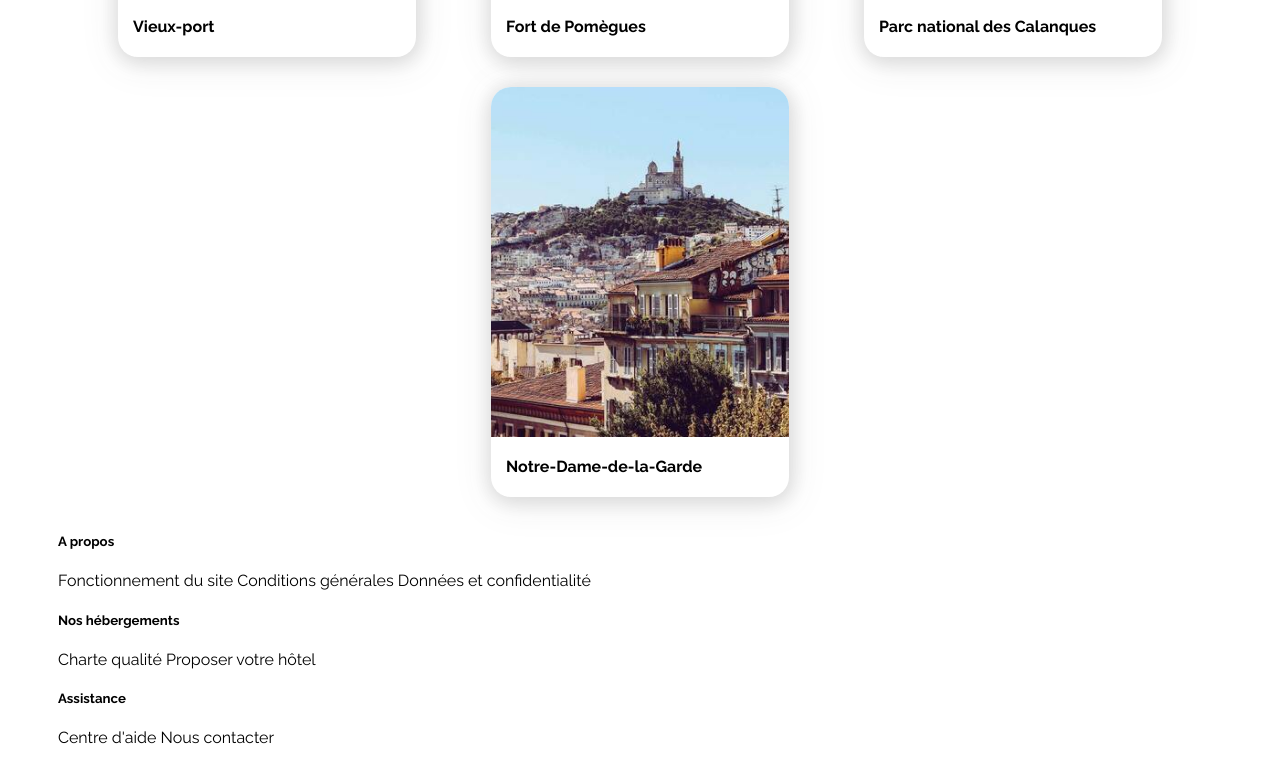
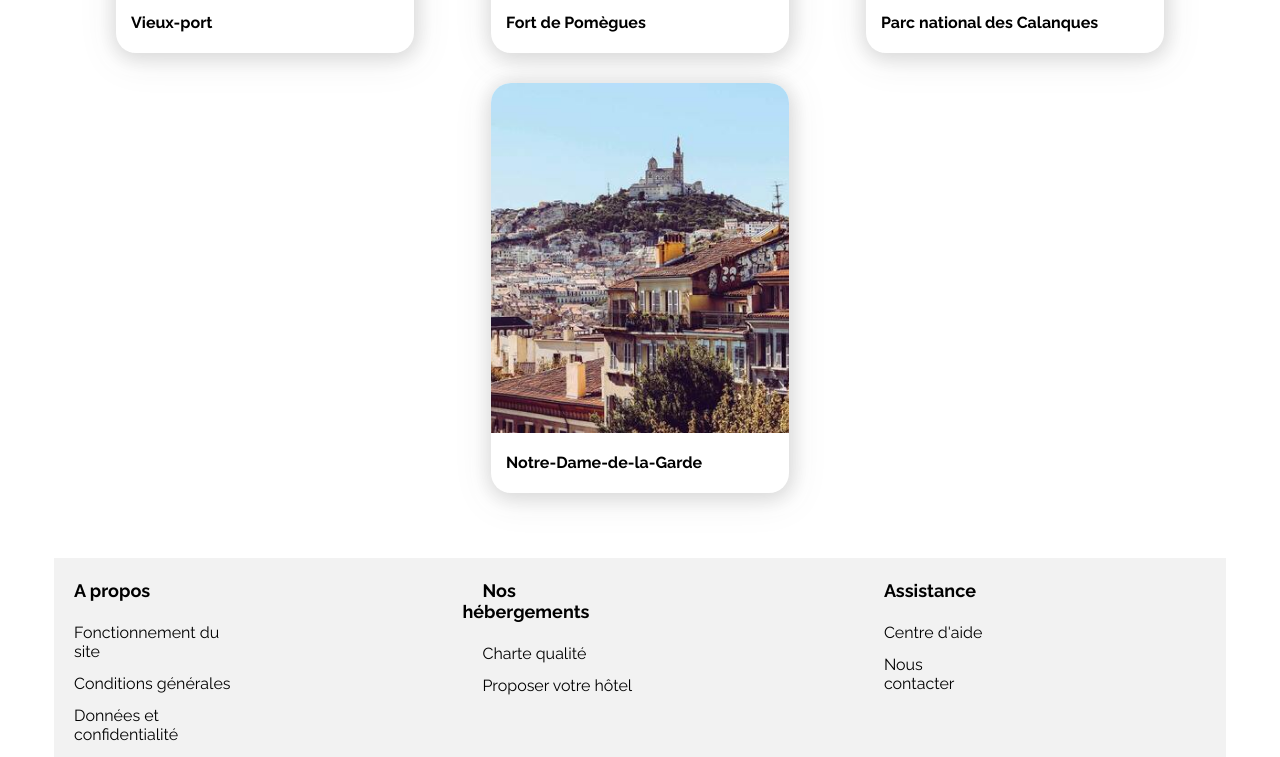
Before and after one commit to LaurieLM/Projet2_BOOKI_Lespinasse_Laurie, a plain HTML site: page index.html in a window 1280 px wide. Shown: the part 1685-2442 px from the top of the page. Drawn offline with Linux system fonts and the light colour scheme.

Commit message:
CSS footer

```diff
--- a/CSS/style.css
+++ b/CSS/style.css
@@ -16,6 +16,7 @@
 body {
     display: flex;
     justify-content: center;
+    margin: 4px 4px 0 4px;
 }
 
 /****** Header ***********/
@@ -370,6 +371,33 @@ a {
 }
 
 
+/****** Footer ***********/
+
+footer {
+    display: flex;
+    flex-direction: row;
+    justify-content: flex-start;
+    align-items: flex-start;
+    background-color: #F2F2F2;
+    margin: 50px 0 0 0;
+}
+
+.footer-flex {
+    display: flex;
+    flex-direction: column;
+    margin-right: 230px;
+}
+
+.footer-flex h5 a {
+    font-size: 18px;
+    margin: 20px;
+}
+
+.footer-flex a {
+    margin: 0 0 13px 20px;
+}
+
+
 /* Le code ci-dessous correspond à la version responsive uniquement */
 
 /****** Media queries ***********/
```
